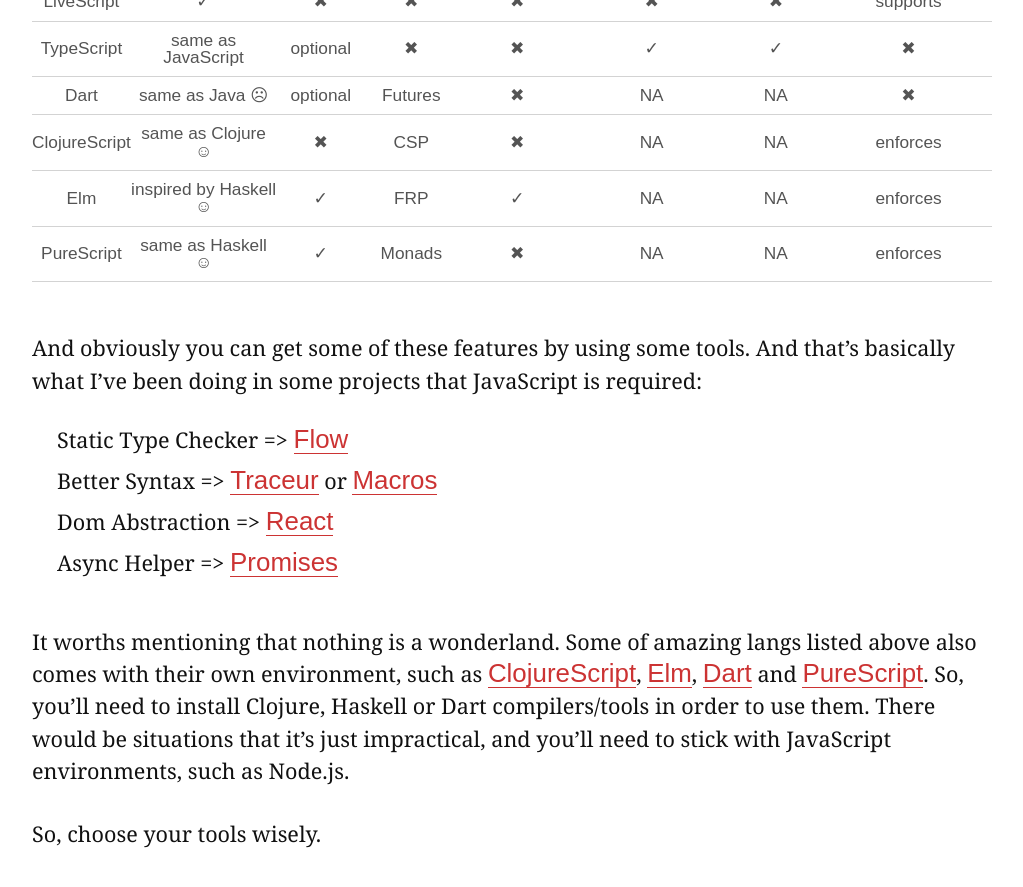
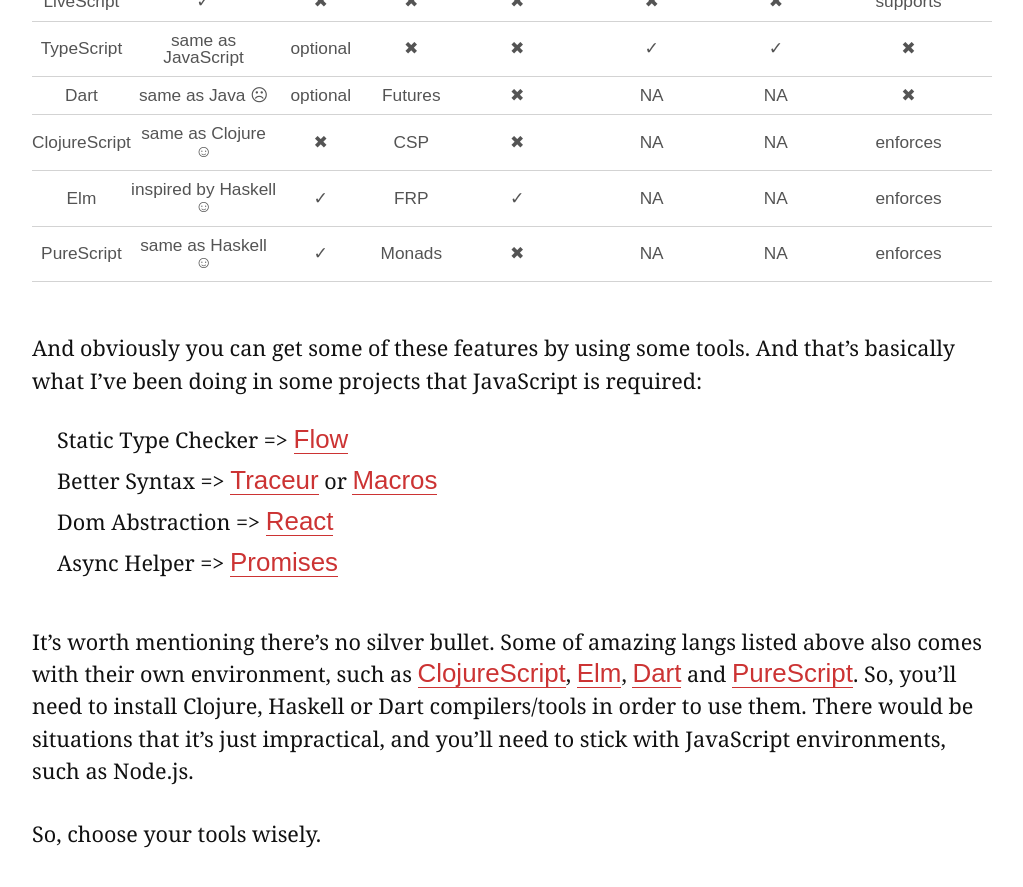
Before and after one commit to jhonnymoreira/jugoncalves.github.io, a Jekyll site: the page built from _posts/2014-12-16-why-i-dont-use-coffeescript.md, in a window 1280 px wide and 900 px high, scrolled down 5740 px. Shown: the top 887 px of the window, without its empty margins (128-1151 px from the left). Built offline with Jekyll 4.4.1, drawn with Linux system fonts in a browser that asks for light colours; some web fonts are replaced.

Commit message:
fix typos and some grammar mistakes

```diff
--- a/_posts/2014-12-16-why-i-dont-use-coffeescript.md
+++ b/_posts/2014-12-16-why-i-dont-use-coffeescript.md
@@ -125,7 +125,7 @@
  - Dom Abstraction => [React][react]
  - Async Helper => [Promises][bluebird]
 
-It worths mentioning that nothing is a wonderland. Some of amazing langs listed above also comes with their own environment, such as [ClojureScript][cljs], [Elm][elm], [Dart][dart] and [PureScript][ps]. So, you'll need to install Clojure, Haskell or Dart compilers/tools in order to use them. There would be situations that it's just impractical, and you'll need to stick with JavaScript environments, such as Node.js.
+It's worth mentioning there's no silver bullet. Some of amazing langs listed above also comes with their own environment, such as [ClojureScript][cljs], [Elm][elm], [Dart][dart] and [PureScript][ps]. So, you'll need to install Clojure, Haskell or Dart compilers/tools in order to use them. There would be situations that it's just impractical, and you'll need to stick with JavaScript environments, such as Node.js.
 
 So, choose your tools wisely.
 
```
